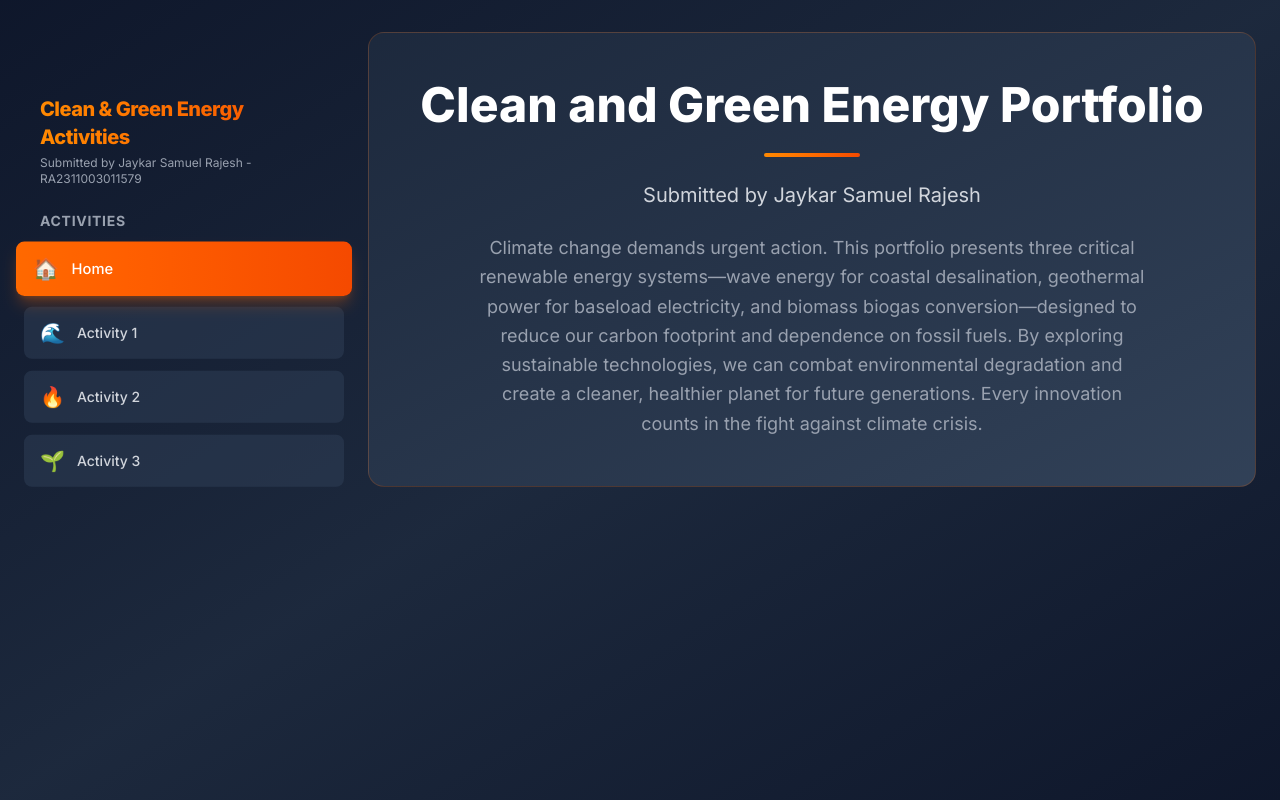
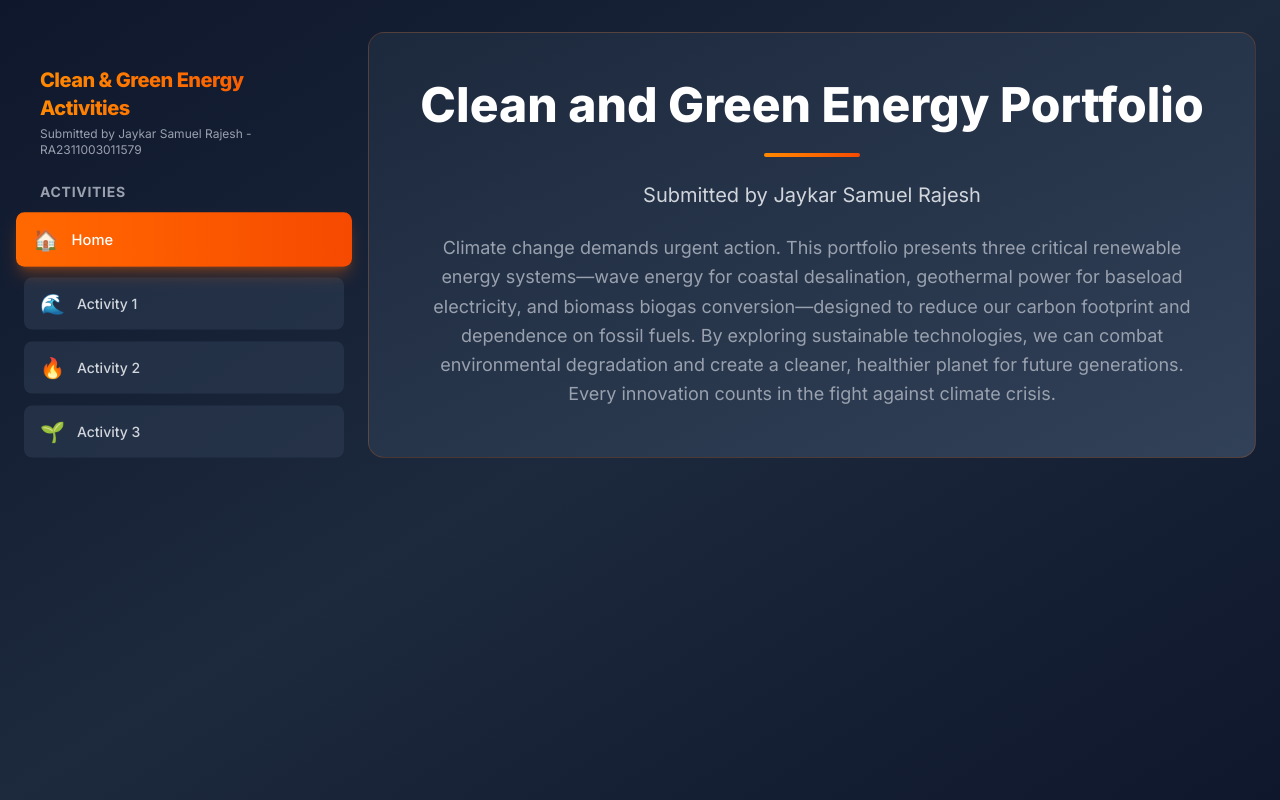
Before and after one commit to JakeGitty/renewable-energy-portfolio, a Next.js app: page / in a window 1280 px wide. Built offline with nearby package versions, Linux system fonts and the light colour scheme.

Commit message:
Fix: Reduce header padding and adjust metrics grid breakpoint

```diff
--- a/app/page.tsx
+++ b/app/page.tsx
@@ -336,7 +336,7 @@ return (
                   <h2 className="text-5xl font-extrabold text-white">Clean and Green Energy Portfolio</h2>
                   <div className="w-24 h-1 bg-gradient-to-r from-orange-400 to-orange-600 mx-auto rounded"></div>
                   <p className="text-xl text-gray-300">Submitted by Jaykar Samuel Rajesh</p>
-                  <p className="text-gray-400 text-lg leading-relaxed max-w-2xl mx-auto">{current.content}</p>
+                  <p className="text-gray-400 text-lg leading-relaxed max-w-4xl mx-auto">{current.content}</p>
                 </div>
               ) : (
                 <motion.div variants={cardVariants} className="space-y-6">
```
